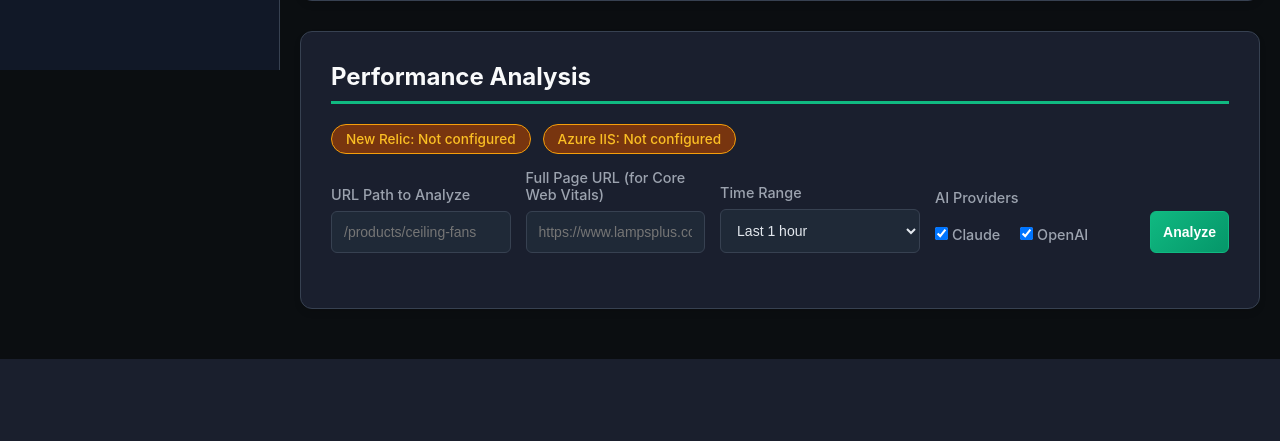
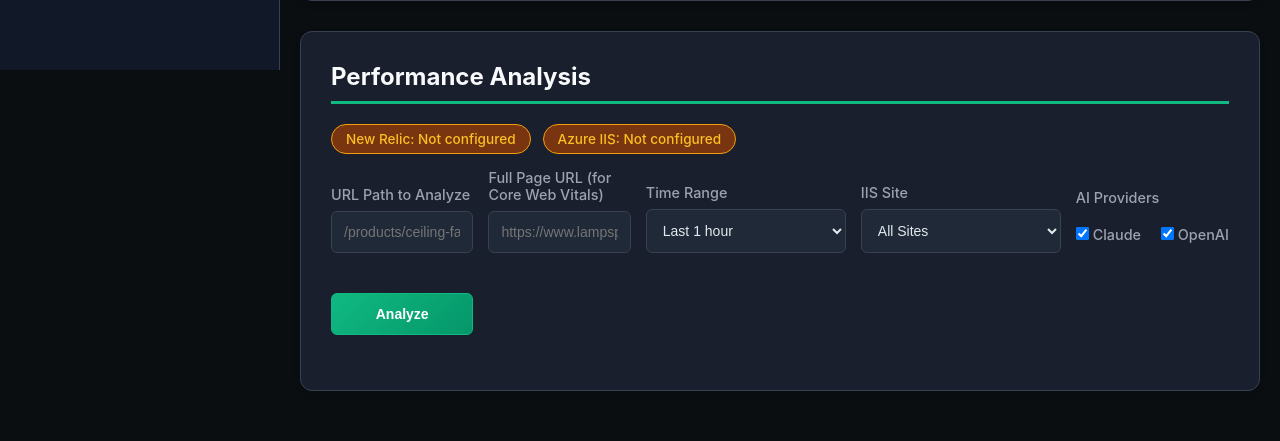
Before and after one commit to vorakas/pagespeed, a Flask app: page /ai-analysis in a window 1280 px wide. Shown: the part 730-1171 px from the top of the page. Before the commit the page ends 1089 px from the top, so only its background shows below. Run offline with Flask 3, Linux system fonts and the light colour scheme; data that the repository does not hold is empty; some libraries are stand-ins or nearby versions.

Commit message:
Add IIS site selector to AI Analysis page
Adds a site dropdown that loads available IIS sites from Azure on page load,
matching the same pattern used on the IIS Logs page. The selected site is
passed to the analysis endpoint instead of relying on the IIS Logs page's
localStorage selection.

Co-Authored-By: Claude Opus 4.6 <noreply@anthropic.com>

```diff
--- a/templates/ai_analysis.html
+++ b/templates/ai_analysis.html
@@ -112,6 +112,13 @@
                     </select>
                 </div>
                 <div class="form-group">
+                    <label for="aiSiteFilter">IIS Site</label>
+                    <select id="aiSiteFilter">
+                        <option value="">All Sites</option>
+                    </select>
+                    <span id="aiSiteLoading" class="site-loading" style="display: none;">Loading sites...</span>
+                </div>
+                <div class="form-group">
                     <label>AI Providers</label>
                     <div class="provider-checkboxes">
                         <label class="checkbox-label">
@@ -222,6 +229,53 @@
             } catch (e) { return {}; }
         }
 
+        // ==================== IIS Site Selector ====================
+
+        async function loadAiSiteList() {
+            const azConfig = getAzureConfig();
+            if (!azConfig.tenantId || !azConfig.clientId || !azConfig.clientSecret || !azConfig.workspaceId) {
+                return; // Azure not configured, skip loading sites
+            }
+
+            const indicator = document.getElementById('aiSiteLoading');
+            indicator.style.display = 'inline';
+
+            try {
+                const response = await fetch('/api/azure/list-sites', {
+                    method: 'POST',
+                    headers: { 'Content-Type': 'application/json' },
+                    body: JSON.stringify({
+                        tenant_id: azConfig.tenantId,
+                        client_id: azConfig.clientId,
+                        client_secret: azConfig.clientSecret,
+                        workspace_id: azConfig.workspaceId
+                    })
+                });
+
+                const data = await response.json();
+                indicator.style.display = 'none';
+
+                if (data.success && data.sites && data.sites.length > 0) {
+                    const select = document.getElementById('aiSiteFilter');
+                    select.innerHTML = '<option value="">All Sites</option>';
+                    data.sites.forEach(site => {
+                        const opt = document.createElement('option');
+                        opt.value = site;
+                        opt.textContent = site;
+                        select.appendChild(opt);
+                    });
+
+                    // Restore previously selected site from IIS Logs page config
+                    if (azConfig.selectedSite) {
+                        select.value = azConfig.selectedSite;
+                    }
+                }
+            } catch (error) {
+                indicator.style.display = 'none';
+                console.error('Error loading site list:', error);
+            }
+        }
+
         // ==================== Run Analysis ====================
 
         async function runAnalysis() {
@@ -273,7 +327,7 @@
                 azure_client_id: azConfig.clientId || null,
                 azure_client_secret: azConfig.clientSecret || null,
                 azure_workspace_id: azConfig.workspaceId || null,
-                azure_site_name: azConfig.selectedSite || null,
+                azure_site_name: document.getElementById('aiSiteFilter').value || null,
                 // AI keys
                 claude_api_key: useClaude ? aiConfig.claudeApiKey : null,
                 claude_model: aiConfig.claudeModel,
@@ -391,6 +445,7 @@
 
         document.addEventListener('DOMContentLoaded', function() {
             loadAiConfig();
+            loadAiSiteList();
 
             // Show data source status badges
             const nrConfig = getNrConfig();
```
